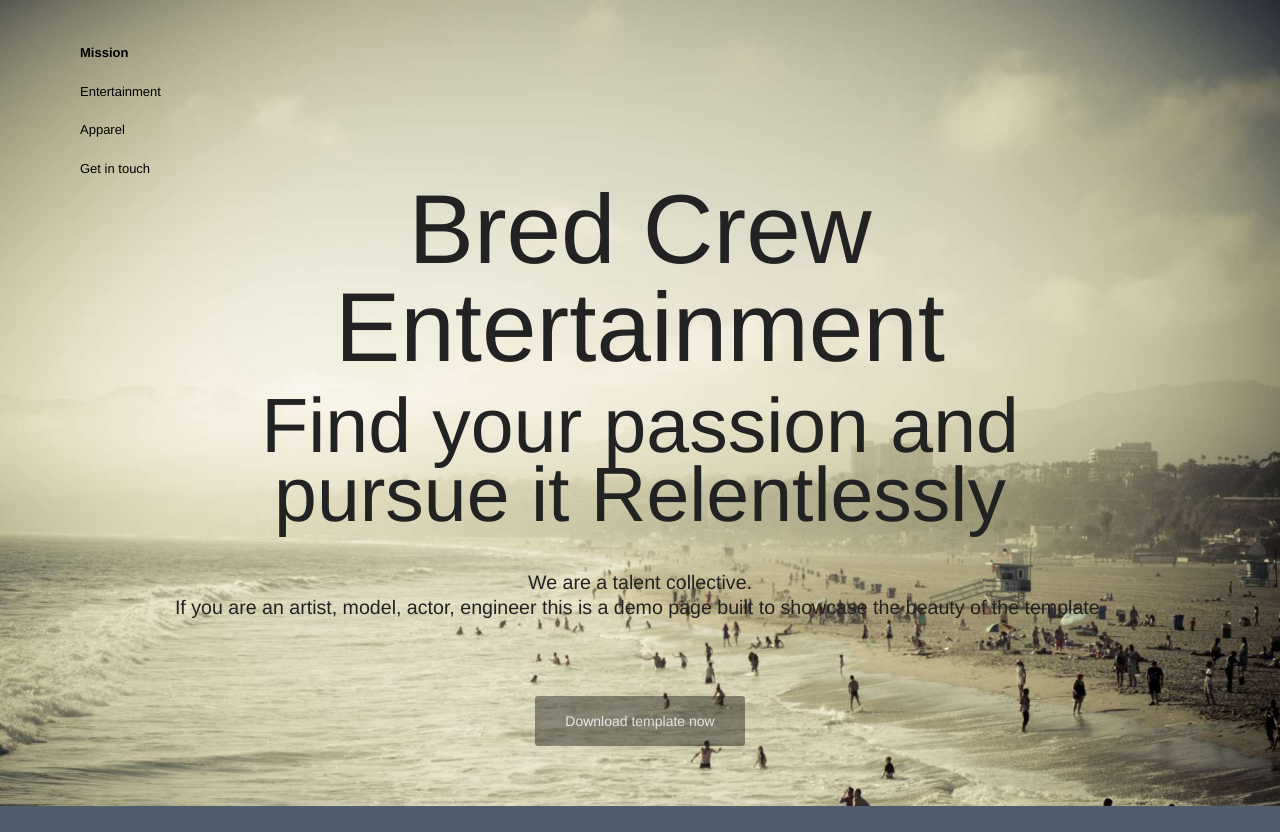
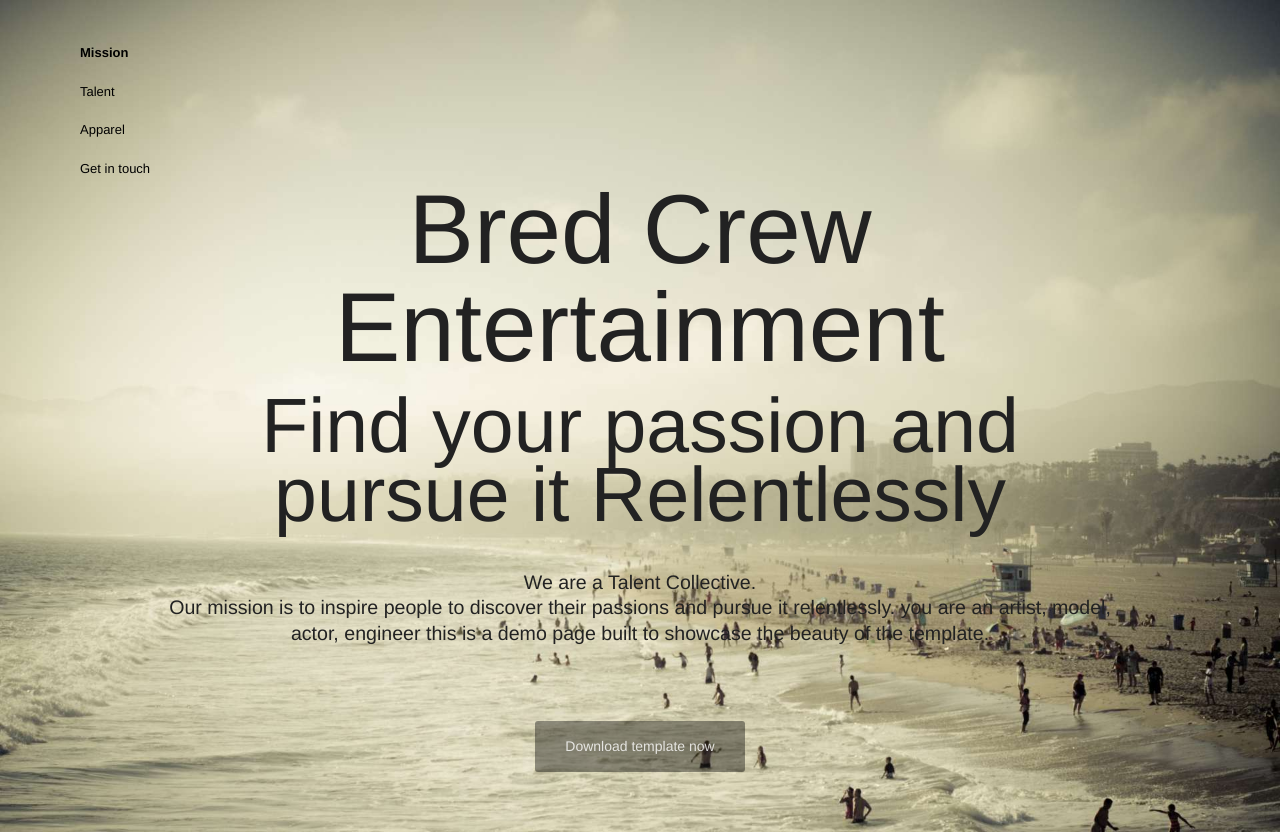
Before and after one commit to staybred/staybred.github.io, a plain HTML site: page index.html in a window 1280 px wide. Both pictures are taken after a click on the button 91 px from the left and 54 px from the top of the page. Before the commit the page ends 806 px from the top, so only its background shows below. Drawn offline with nearby package versions, Linux system fonts and the light colour scheme; a web font is replaced by a local one.

Commit message:
Update index.html

```diff
--- a/index.html
+++ b/index.html
@@ -31,7 +31,7 @@
 			<!-- <a data-toggle="dropdown" href="#">Dropdown trigger</a> -->
 			<ul class="dropdown-menu" role="menu" aria-labelledby="dLabel">
 				<li><a href="#head" class="active">Mission</a></li>
-				<li><a href="#about">Entertainment</a></li>
+				<li><a href="#about">Talent</a></li>
 				<li><a href="#themes">Apparel</a></li>
 				<li><a href="#contact">Get in touch</a></li>
 			</ul>
@@ -53,8 +53,8 @@
 
 				<!-- Short introductory (optional) -->
 				<h3 class="tagline">
-					We are a talent collective.   <br>
-					If you are an artist, model, actor, engineer this is a demo page built to showcase the beauty of the template.
+					We are a Talent Collective.    <br>
+					Our mission is to inspire people to discover their passions and pursue it relentlessly. you are an artist, model, actor, engineer this is a demo page built to showcase the beauty of the template.
 				</h3>
 
 				<!-- Nice place to describe your site in a sentence or two -->
```
